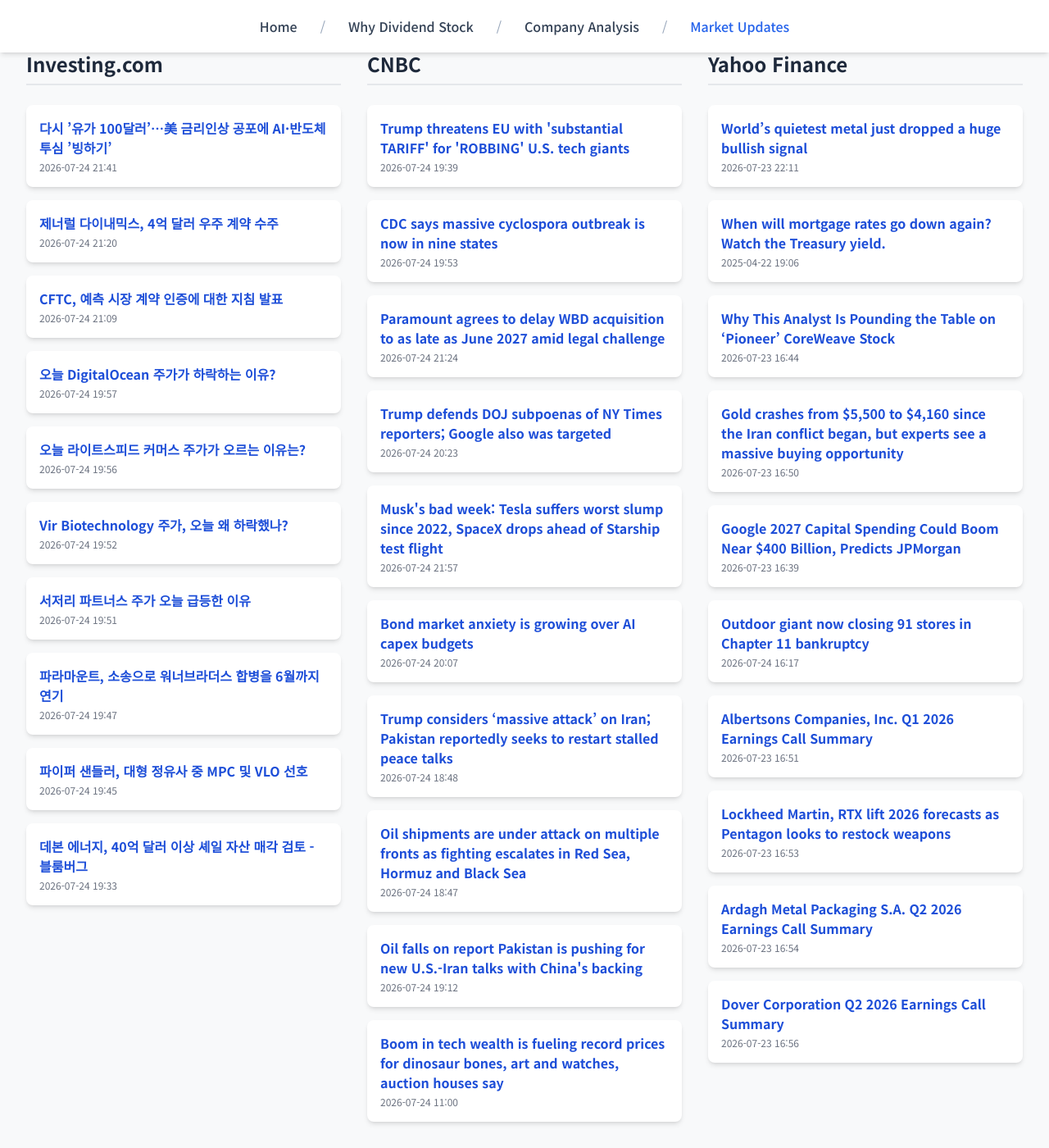
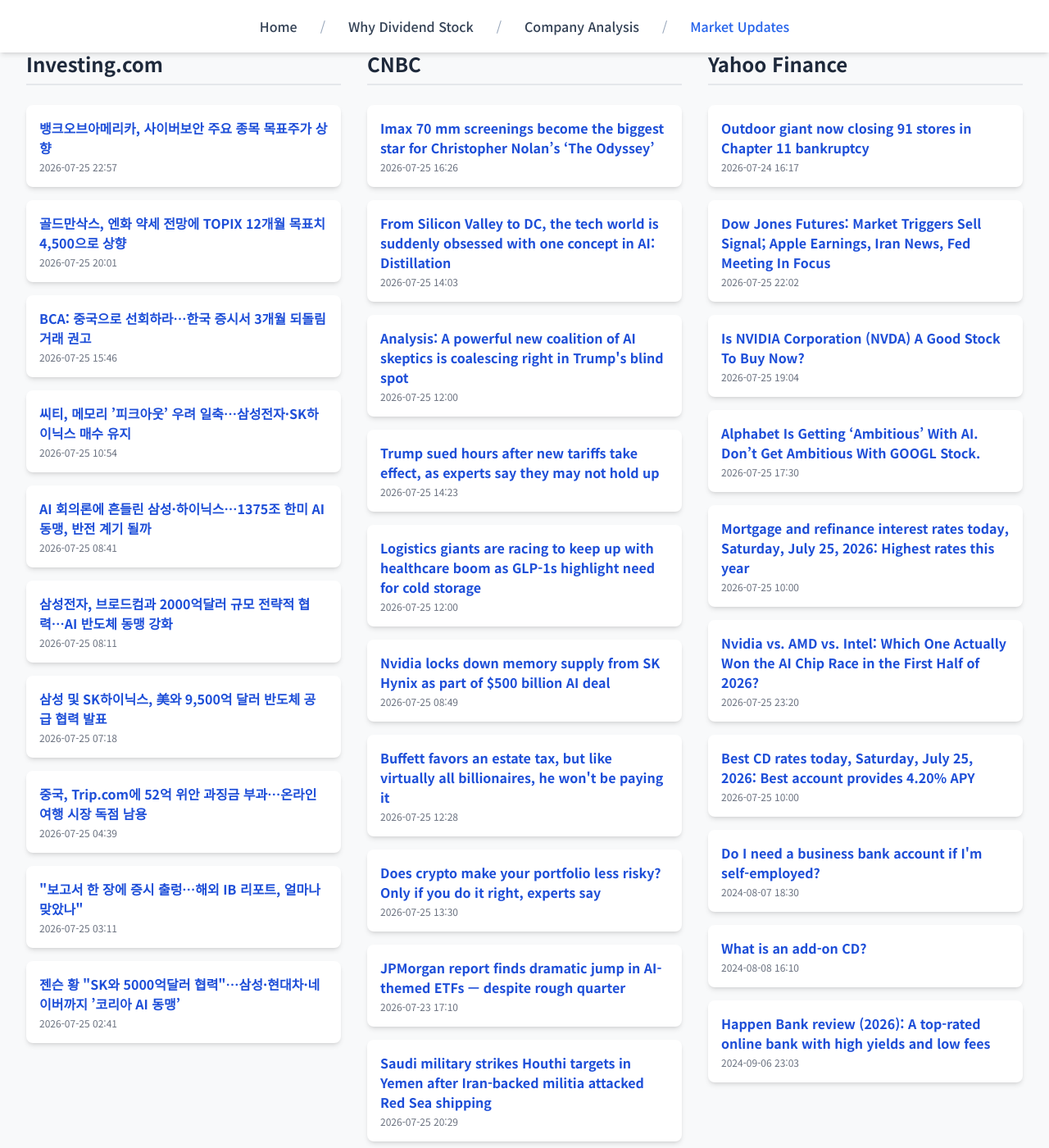
Before and after one commit to Kay-Hwang/my-company-analysis, a Jekyll site: the page built from market-updates.html, in a window 1280 px wide and 1400 px high, scrolled down 214 px. Shown: the whole window at 82% size. Built offline with Jekyll 4.4.1, drawn with Linux system fonts in a browser that asks for light colours; nearby versions of some CDN libraries; a script that is not in the unit is left out.

Commit message:
Update daily data

```diff
--- a/_data/latest_data.json
+++ b/_data/latest_data.json
@@ -1,161 +1,131 @@
 {
-  "lastUpdated": "2026년 07월 25일 09:02 KST",
+  "lastUpdated": "2026년 07월 26일 08:59 KST",
   "news": {
     "investing": [
       {
-        "title": "다시 ’유가 100달러’…美 금리인상 공포에 AI·반도체 투심 ’빙하기’",
-        "link": "https://kr.investing.com/news/stock-market-news/article-2029127",
-        "pubDate": "2026-07-24 21:41:12",
-        "summary": "다시 ’유가 100달러’…美 금리인상 공포에 AI·반도체 투심 ’빙하기’"
+        "title": "뱅크오브아메리카, 사이버보안 주요 종목 목표주가 상향",
+        "link": "https://kr.investing.com/news/stock-market-news/article-2029239",
+        "pubDate": "2026-07-25 22:57:23",
+        "summary": "뱅크오브아메리카, 사이버보안 주요 종목 목표주가 상향"
       },
       {
-        "title": "제너럴 다이내믹스, 4억 달러 우주 계약 수주",
-        "link": "https://kr.investing.com/news/stock-market-news/article-93CH-2029122",
-        "pubDate": "2026-07-24 21:20:02",
-        "summary": "제너럴 다이내믹스, 4억 달러 우주 계약 수주"
+        "title": "골드만삭스, 엔화 약세 전망에 TOPIX 12개월 목표치 4,500으로 상향",
+        "link": "https://kr.investing.com/news/stock-market-news/article-2029237",
+        "pubDate": "2026-07-25 20:01:17",
+        "summary": "골드만삭스, 엔화 약세 전망에 TOPIX 12개월 목표치 4,500으로 상향"
       },
       {
-        "title": "CFTC, 예측 시장 계약 인증에 대한 지침 발표",
-        "link": "https://kr.investing.com/news/stock-market-news/article-93CH-2029117",
-        "pubDate": "2026-07-24 21:09:50",
-        "summary": "CFTC, 예측 시장 계약 인증에 대한 지침 발표"
+        "title": "BCA: 중국으로 선회하라…한국 증시서 3개월 되돌림 거래 권고",
+        "link": "https://kr.investing.com/news/stock-market-news/article-2029229",
+        "pubDate": "2026-07-25 15:46:24",
+        "summary": "BCA: 중국으로 선회하라…한국 증시서 3개월 되돌림 거래 권고"
       },
       {
-        "title": "오늘 DigitalOcean 주가가 하락하는 이유?",
-        "link": "https://kr.investing.com/news/stock-market-news/article-93CH-2029080",
-        "pubDate": "2026-07-24 19:57:10",
-        "summary": "오늘 DigitalOcean 주가가 하락하는 이유?"
+        "title": "씨티, 메모리 ’피크아웃’ 우려 일축…삼성전자·SK하이닉스 매수 유지",
+        "link": "https://kr.investing.com/news/stock-market-news/article-2029213",
+        "pubDate": "2026-07-25 10:54:54",
+        "summary": "씨티, 메모리 ’피크아웃’ 우려 일축…삼성전자·SK하이닉스 매수 유지"
       },
       {
-        "title": "오늘 라이트스피드 커머스 주가가 오르는 이유는?",
-        "link": "https://kr.investing.com/news/stock-market-news/article-93CH-2029079",
-        "pubDate": "2026-07-24 19:56:51",
-        "summary": "오늘 라이트스피드 커머스 주가가 오르는 이유는?"
+        "title": "AI 회의론에 흔들린 삼성·하이닉스…1375조 한미 AI동맹, 반전 계기 될까",
+        "link": "https://kr.investing.com/news/stock-market-news/article-2029204",
+        "pubDate": "2026-07-25 08:41:16",
+        "summary": "AI 회의론에 흔들린 삼성·하이닉스…1375조 한미 AI동맹, 반전 계기 될까"
       },
       {
-        "title": "Vir Biotechnology 주가, 오늘 왜 하락했나?",
-        "link": "https://kr.investing.com/news/stock-market-news/article-93CH-2029074",
-        "pubDate": "2026-07-24 19:52:04",
-        "summary": "Vir Biotechnology 주가, 오늘 왜 하락했나?"
+        "title": "삼성전자, 브로드컴과 2000억달러 규모 전략적 협력…AI 반도체 동맹 강화",
+        "link": "https://kr.investing.com/news/stock-market-news/article-2029203",
+        "pubDate": "2026-07-25 08:11:08",
+        "summary": "삼성전자, 브로드컴과 2000억달러 규모 전략적 협력…AI 반도체 동맹 강화"
       },
       {
-        "title": "서저리 파트너스 주가 오늘 급등한 이유",
-        "link": "https://kr.investing.com/news/stock-market-news/article-93CH-2029073",
-        "pubDate": "2026-07-24 19:51:58",
-        "summary": "서저리 파트너스 주가 오늘 급등한 이유"
+        "title": "삼성 및 SK하이닉스, 美와 9,500억 달러 반도체 공급 협력 발표",
+        "link": "https://kr.investing.com/news/stock-market-news/article-2029198",
+        "pubDate": "2026-07-25 07:18:47",
+        "summary": "삼성 및 SK하이닉스, 美와 9,500억 달러 반도체 공급 협력 발표"
       },
       {
-        "title": "파라마운트, 소송으로 워너브라더스 합병을 6월까지 연기",
-        "link": "https://kr.investing.com/news/stock-market-news/article-2029072",
-        "pubDate": "2026-07-24 19:47:24",
-        "summary": "파라마운트, 소송으로 워너브라더스 합병을 6월까지 연기"
+        "title": "중국, Trip.com에 52억 위안 과징금 부과…온라인 여행 시장 독점 남용",
+        "link": "https://kr.investing.com/news/stock-market-news/article-2029187",
+        "pubDate": "2026-07-25 04:39:38",
+        "summary": "중국, Trip.com에 52억 위안 과징금 부과…온라인 여행 시장 독점 남용"
       },
       {
-        "title": "파이퍼 샌들러, 대형 정유사 중 MPC 및 VLO 선호",
-        "link": "https://kr.investing.com/news/stock-market-news/article-93CH-2029068",
-        "pubDate": "2026-07-24 19:45:55",
-        "summary": "파이퍼 샌들러, 대형 정유사 중 MPC 및 VLO 선호"
+        "title": "\"보고서 한 장에 증시 출렁…해외 IB 리포트, 얼마나 맞았나\"",
+        "link": "https://kr.investing.com/news/stock-market-news/article-2029177",
+        "pubDate": "2026-07-25 03:11:11",
+        "summary": "\"보고서 한 장에 증시 출렁…해외 IB 리포트, 얼마나 맞았나\""
       },
       {
-        "title": "데본 에너지, 40억 달러 이상 셰일 자산 매각 검토 - 블룸버그",
-        "link": "https://kr.investing.com/news/stock-market-news/article-93CH-2029062",
-        "pubDate": "2026-07-24 19:33:31",
-        "summary": "데본 에너지, 40억 달러 이상 셰일 자산 매각 검토 - 블룸버그"
+        "title": "젠슨 황 \"SK와 5000억달러 협력\"…삼성·현대차·네이버까지 ’코리아 AI 동맹’",
+        "link": "https://kr.investing.com/news/stock-market-news/article-2029173",
+        "pubDate": "2026-07-25 02:41:09",
+        "summary": "젠슨 황 \"SK와 5000억달러 협력\"…삼성·현대차·네이버까지 ’코리아 AI 동맹’"
       }
     ],
     "cnbc": [
       {
-        "title": "Trump threatens EU with 'substantial TARIFF' for 'ROBBING' U.S. tech giants",
-        "link": "https://www.cnbc.com/2026/07/24/trump-tariffs-eu-trade-google-apple-tech.html",
-        "pubDate": "Fri, 24 Jul 2026 19:39:50 GMT",
-        "summary": "Trump on Truth Social railed against the European Union's new fine on Google and prior penalties against U.S. tech giants Apple, Meta and Amazon."
+        "title": "Imax 70 mm screenings become the biggest star for Christopher Nolan’s ‘The Odyssey’",
+        "link": "https://www.cnbc.com/2026/07/25/the-odyssey-imax-70mm-screenings.html",
+        "pubDate": "Sat, 25 Jul 2026 16:26:11 GMT",
+        "summary": "Moviegoers are traveling, lining up and paying premiums to see Christopher Nolan’s ‘The Odyssey’ in scarce Imax 70 mm screenings."
       },
       {
-        "title": "CDC says massive cyclospora outbreak is now in nine states",
-        "link": "https://www.cnbc.com/2026/07/24/cyclospora-cdc-says-outbreak-is-in-nine-states.html",
-        "pubDate": "Fri, 24 Jul 2026 19:53:01 GMT",
-        "summary": "The four newly linked states — Illinois, Kansas, Oklahoma and Pennsylvania — join Indiana, Kentucky, Ohio, West Virginia and hard-hit Michigan."
+        "title": "From Silicon Valley to DC, the tech world is suddenly obsessed with one concept in AI: Distillation",
+        "link": "https://www.cnbc.com/2026/07/25/hat-is-distillation-and-why-is-everyone-so-obsessed-with-it-this-week.html",
+        "pubDate": "Sat, 25 Jul 2026 14:03:03 GMT",
+        "summary": "Distillation has long been a topic for AI wonks, but it's become a hot-button issue of late as techies and lawmakers debate how it should be regulated."
       },
       {
-        "title": "Paramount agrees to delay WBD acquisition to as late as June 2027 amid legal challenge",
-        "link": "https://www.cnbc.com/2026/07/24/paramount-wbd-merger-delay.html",
-        "pubDate": "Fri, 24 Jul 2026 21:24:09 GMT",
-        "summary": "Paramount previously said it intended to complete its WBD acquisition by the end of September, but said Friday the agreement is a \"significant win.\""
+        "title": "Analysis: A powerful new coalition of AI skeptics is coalescing right in Trump's blind spot",
+        "link": "https://www.cnbc.com/2026/07/25/trump-ai-data-center-backlash.html",
+        "pubDate": "Sat, 25 Jul 2026 12:00:02 GMT",
+        "summary": "Evangelicals, labor unions and anti-AI-data-center activists are part of a groundswell worrying about how fast technology is changing."
       },
       {
-        "title": "Trump defends DOJ subpoenas of NY Times reporters; Google also was targeted",
-        "link": "https://www.cnbc.com/2026/07/24/trump-doj-subpoenas-new-york-times-google.html",
-        "pubDate": "Fri, 24 Jul 2026 20:23:12 GMT",
-        "summary": "The DOJ is investigating the leak to The New York Times of security concerns about President Donald Trump's new Air Force One plane, donated by Qatar."
+        "title": "Trump sued hours after new tariffs take effect, as experts say they may not hold up",
+        "link": "https://www.cnbc.com/2026/07/24/trump-tariffs-lawsuit-301-ieepa.html",
+        "pubDate": "Sat, 25 Jul 2026 14:23:53 GMT",
+        "summary": "President Donald Trump has renewed a flurry of tariffs, including slapping 25% duties on Brazilian imports and vowing 50% tariffs on goods from Canada."
       },
       {
-        "title": "Musk's bad week: Tesla suffers worst slump since 2022, SpaceX drops ahead of Starship test flight",
-        "link": "https://www.cnbc.com/2026/07/24/tesla-tsla-spacex-spcx-stock-starship-test-flight-musk-bad-week.html",
-        "pubDate": "Fri, 24 Jul 2026 21:57:01 GMT",
-        "summary": "Tesla shares plunged almost 18% this week after the company missed on earnings and turned cash flow negative."
+        "title": "Logistics giants are racing to keep up with healthcare boom as GLP-1s highlight need for cold storage",
+        "link": "https://www.cnbc.com/2026/07/25/ups-fedex-dhl-healthare-logistics-glp.html",
+        "pubDate": "Sat, 25 Jul 2026 12:00:02 GMT",
+        "summary": "Shipping and logistics companies are tapping into the growing market of healthcare as cold chain and temperature-controlled facilities become more crucial."
       },
       {
-        "title": "Bond market anxiety is growing over AI capex budgets",
-        "link": "https://www.cnbc.com/2026/07/24/bond-market-anxiety-ai-capex-spending.html",
-        "pubDate": "Fri, 24 Jul 2026 20:07:36 GMT",
-        "summary": "Google, Amazon and Meta are seeing credit spreads widen as fixed-income investors demand more reward on companies they lend to."
+        "title": "Nvidia locks down memory supply from SK Hynix as part of $500 billion AI deal",
+        "link": "https://www.cnbc.com/2026/07/25/nvidia-locks-down-memory-from-sk-hynix-as-part-of-500-billion-ai-deal.html",
+        "pubDate": "Sat, 25 Jul 2026 08:49:00 GMT",
+        "summary": "Nvidia is aggressively securing supply of high-bandwidth memory, an essential component for its GPUs and systems."
       },
       {
-        "title": "Trump considers ‘massive attack’ on Iran; Pakistan reportedly seeks to restart stalled peace talks",
-        "link": "https://www.cnbc.com/2026/07/24/us-iran-war-trump-hormuz-houthis.html",
-        "pubDate": "Fri, 24 Jul 2026 18:48:10 GMT",
-        "summary": "The president told Axios he was considering an operation \"bigger than ever before\" before Reuters reported Pakistan is seeking to restart peace talks."
+        "title": "Buffett favors an estate tax, but like virtually all billionaires, he won't be paying it",
+        "link": "https://www.cnbc.com/2026/07/25/buffett-favors-an-estate-tax-but-like-virtually-all-billionaires-he-wont-be-paying-it.html",
+        "pubDate": "Sat, 25 Jul 2026 12:28:33 GMT",
+        "summary": "Warren Buffett believes he and other very wealthy Americans are under-taxed but by giving his fortune to charity, he won't be paying billions in potential levies to the government."
       },
       {
-        "title": "Oil shipments are under attack on multiple fronts as fighting escalates in Red Sea, Hormuz and Black Sea",
-        "link": "https://www.cnbc.com/2026/07/24/oil-tanker-red-sea-hormuz-black-sea-iran-ukraine.html",
-        "pubDate": "Fri, 24 Jul 2026 18:47:41 GMT",
-        "summary": "More than 60 commercial ships have been attacked in the Persian Gulf, Strait of Hormuz and Gulf of Oman since March 1."
+        "title": "Does crypto make your portfolio less risky? Only if you do it right, experts say",
+        "link": "https://www.cnbc.com/2026/07/25/crypto-diversified-investment-portfolio.html",
+        "pubDate": "Sat, 25 Jul 2026 13:30:01 GMT",
+        "summary": "There's a right way and a wrong way to use cryptocurrencies such as bitcoin for portfolio diversification, financial advisors and market analysts said."
       },
       {
-        "title": "Oil falls on report Pakistan is pushing for new U.S.-Iran talks with China's backing",
-        "link": "https://www.cnbc.com/2026/07/24/oil-price-trump-hormuz-red-sea-iran-war.html",
-        "pubDate": "Fri, 24 Jul 2026 19:12:09 GMT",
-        "summary": "Oil prices dropped by around 3% on Friday, but remained on track for a weekly jump of 10% as the U.S.-Iran war continued to escalate."
+        "title": "JPMorgan report finds dramatic jump in AI-themed ETFs — despite rough quarter",
+        "link": "https://www.cnbc.com/2026/07/23/jpmorgan-dramatic-jump-in-ai-etfs-despite-rough-quarter.html",
+        "pubDate": "Thu, 23 Jul 2026 17:10:06 GMT",
+        "summary": "Wall Street is banking heavily on exchange-traded funds that give investors artificial intelligence exposure, according to JPMorgan Asset Management."
       },
       {
-        "title": "Boom in tech wealth is fueling record prices for dinosaur bones, art and watches, auction houses say",
-        "link": "https://www.cnbc.com/2026/07/24/wealth-auctions-art-watches.html",
-        "pubDate": "Fri, 24 Jul 2026 11:00:01 GMT",
-        "summary": "The major auction houses racked up nearly $10 billion in sales in the first half, marking one of the strongest-ever starts to the year."
+        "title": "Saudi military strikes Houthi targets in Yemen after Iran-backed militia attacked Red Sea shipping",
+        "link": "https://www.cnbc.com/2026/07/25/saudi-military-strikes-iran-backed-houthi-targets-yemen.html",
+        "pubDate": "Sat, 25 Jul 2026 20:29:41 GMT",
+        "summary": "Saudi Arabia intercepted two ballistic missiles from Yemen, Greek security sources told Reuters, as fighting in a second front in the Iran war escalates."
       }
     ],
     "yahoo": [
-      {
-        "title": "World’s quietest metal just dropped a huge bullish signal",
-        "link": "https://finance.yahoo.com/markets/commodities/articles/world-quietest-metal-just-dropped-221118249.html",
-        "pubDate": "2026-07-23T22:11:18Z",
-        "summary": "World’s quietest metal just dropped a huge bullish signal"
-      },
-      {
-        "title": "When will mortgage rates go down again? Watch the Treasury yield.",
-        "link": "https://finance.yahoo.com/personal-finance/mortgages/article/when-will-mortgage-rates-go-down-again-watch-the-treasury-yield-190610094.html",
-        "pubDate": "2025-04-22T19:06:10Z",
-        "summary": "When will mortgage rates go down again? Watch the Treasury yield."
-      },
-      {
-        "title": "Why This Analyst Is Pounding the Table on ‘Pioneer’ CoreWeave Stock",
-        "link": "https://finance.yahoo.com/technology/ai/articles/why-analyst-pounding-table-pioneer-164423111.html",
-        "pubDate": "2026-07-23T16:44:23Z",
-        "summary": "Why This Analyst Is Pounding the Table on ‘Pioneer’ CoreWeave Stock"
-      },
-      {
-        "title": "Gold crashes from $5,500 to $4,160 since the Iran conflict began, but experts see a massive buying opportunity",
-        "link": "https://finance.yahoo.com/markets/commodities/articles/gold-crashes-5-500-4-165000223.html",
-        "pubDate": "2026-07-23T16:50:00Z",
-        "summary": "Gold crashes from $5,500 to $4,160 since the Iran conflict began, but experts see a massive buying opportunity"
-      },
-      {
-        "title": "Google 2027 Capital Spending Could Boom Near $400 Billion, Predicts JPMorgan",
-        "link": "https://www.investors.com/news/technology/google-stock-falls-negative-free-cash-flow-stokes-ai-spending-fears/?src=A00220&yptr=yahoo",
-        "pubDate": "2026-07-23T16:39:45Z",
-        "summary": "Google 2027 Capital Spending Could Boom Near $400 Billion, Predicts JPMorgan"
-      },
       {
         "title": "Outdoor giant now closing 91 stores in Chapter 11 bankruptcy",
         "link": "https://finance.yahoo.com/small-business/articles/outdoor-giant-now-closing-91-161700671.html",
@@ -163,28 +133,58 @@
         "summary": "Outdoor giant now closing 91 stores in Chapter 11 bankruptcy"
       },
       {
-        "title": "Albertsons Companies, Inc. Q1 2026 Earnings Call Summary",
-        "link": "https://finance.yahoo.com/markets/stocks/articles/albertsons-companies-inc-q1-2026-165135901.html",
-        "pubDate": "2026-07-23T16:51:35Z",
-        "summary": "Albertsons Companies, Inc. Q1 2026 Earnings Call Summary"
+        "title": "Dow Jones Futures: Market Triggers Sell Signal; Apple Earnings, Iran News, Fed Meeting In Focus",
+        "link": "https://www.investors.com/market-trend/stock-market-today/dow-jones-futures-apple-earnings-iran-news-fed-meeting-ai-stocks/?src=A00220&yptr=yahoo",
+        "pubDate": "2026-07-25T22:02:53Z",
+        "summary": "Dow Jones Futures: Market Triggers Sell Signal; Apple Earnings, Iran News, Fed Meeting In Focus"
       },
       {
-        "title": "Lockheed Martin, RTX lift 2026 forecasts as Pentagon looks to restock weapons",
-        "link": "https://finance.yahoo.com/news/lockheed-martin-rtx-lift-2026-164435794.html",
-        "pubDate": "2026-07-23T16:53:18Z",
-        "summary": "Lockheed Martin, RTX lift 2026 forecasts as Pentagon looks to restock weapons"
+        "title": "Is NVIDIA Corporation (NVDA) A Good Stock To Buy Now?",
+        "link": "https://finance.yahoo.com/markets/stocks/articles/nvidia-corporation-nvda-good-stock-190442460.html",
+        "pubDate": "2026-07-25T19:04:42Z",
+        "summary": "Is NVIDIA Corporation (NVDA) A Good Stock To Buy Now?"
       },
       {
-        "title": "Ardagh Metal Packaging S.A. Q2 2026 Earnings Call Summary",
-        "link": "https://finance.yahoo.com/markets/stocks/articles/ardagh-metal-packaging-q2-2026-165414119.html",
-        "pubDate": "2026-07-23T16:54:14Z",
-        "summary": "Ardagh Metal Packaging S.A. Q2 2026 Earnings Call Summary"
+        "title": "Alphabet Is Getting ‘Ambitious’ With AI. Don’t Get Ambitious With GOOGL Stock.",
+        "link": "https://finance.yahoo.com/technology/ai/articles/alphabet-getting-ambitious-ai-don-173002940.html",
+        "pubDate": "2026-07-25T17:30:02Z",
+        "summary": "Alphabet Is Getting ‘Ambitious’ With AI. Don’t Get Ambitious With GOOGL Stock."
       },
       {
-        "title": "Dover Corporation Q2 2026 Earnings Call Summary",
-        "link": "https://finance.yahoo.com/markets/stocks/articles/dover-corporation-q2-2026-earnings-165656242.html",
-        "pubDate": "2026-07-23T16:56:56Z",
-        "summary": "Dover Corporation Q2 2026 Earnings Call Summary"
+        "title": "Mortgage and refinance interest rates today, Saturday, July 25, 2026: Highest rates this year",
+        "link": "https://finance.yahoo.com/personal-finance/mortgages/article/mortgage-and-refinance-interest-rates-today-saturday-july-25-2026-highest-rates-this-year-100000185.html",
+        "pubDate": "2026-07-25T10:00:00Z",
+        "summary": "Mortgage and refinance interest rates today, Saturday, July 25, 2026: Highest rates this year"
+      },
+      {
+        "title": "Nvidia vs. AMD vs. Intel: Which One Actually Won the AI Chip Race in the First Half of 2026?",
+        "link": "https://finance.yahoo.com/technology/ai/articles/nvidia-vs-amd-vs-intel-232000073.html",
+        "pubDate": "2026-07-25T23:20:00Z",
+        "summary": "Nvidia vs. AMD vs. Intel: Which One Actually Won the AI Chip Race in the First Half of 2026?"
+      },
+      {
+        "title": "Best CD rates today, Saturday, July 25, 2026: Best account provides 4.20% APY",
+        "link": "https://finance.yahoo.com/personal-finance/banking/article/best-cd-rates-today-saturday-july-25-2026-best-account-provides-420-apy-100000276.html",
+        "pubDate": "2026-07-25T10:00:00Z",
+        "summary": "Best CD rates today, Saturday, July 25, 2026: Best account provides 4.20% APY"
+      },
+      {
+        "title": "Do I need a business bank account if I'm self-employed?",
+        "link": "https://finance.yahoo.com/personal-finance/banking/article/bank-account-for-self-employed-183046944.html",
+        "pubDate": "2024-08-07T18:30:46Z",
+        "summary": "Do I need a business bank account if I'm self-employed?"
+      },
+      {
+        "title": "What is an add-on CD?",
+        "link": "https://finance.yahoo.com/personal-finance/banking/article/add-on-cd-161023475.html",
+        "pubDate": "2024-08-08T16:10:23Z",
+        "summary": "What is an add-on CD?"
+      },
+      {
+        "title": "Happen Bank review (2026): A top-rated online bank with high yields and low fees",
+        "link": "https://finance.yahoo.com/personal-finance/banking/review/happen-bank-review-230320224.html",
+        "pubDate": "2024-09-06T23:03:20Z",
+        "summary": "Happen Bank review (2026): A top-rated online bank with high yields and low fees"
       }
     ]
   }
```
